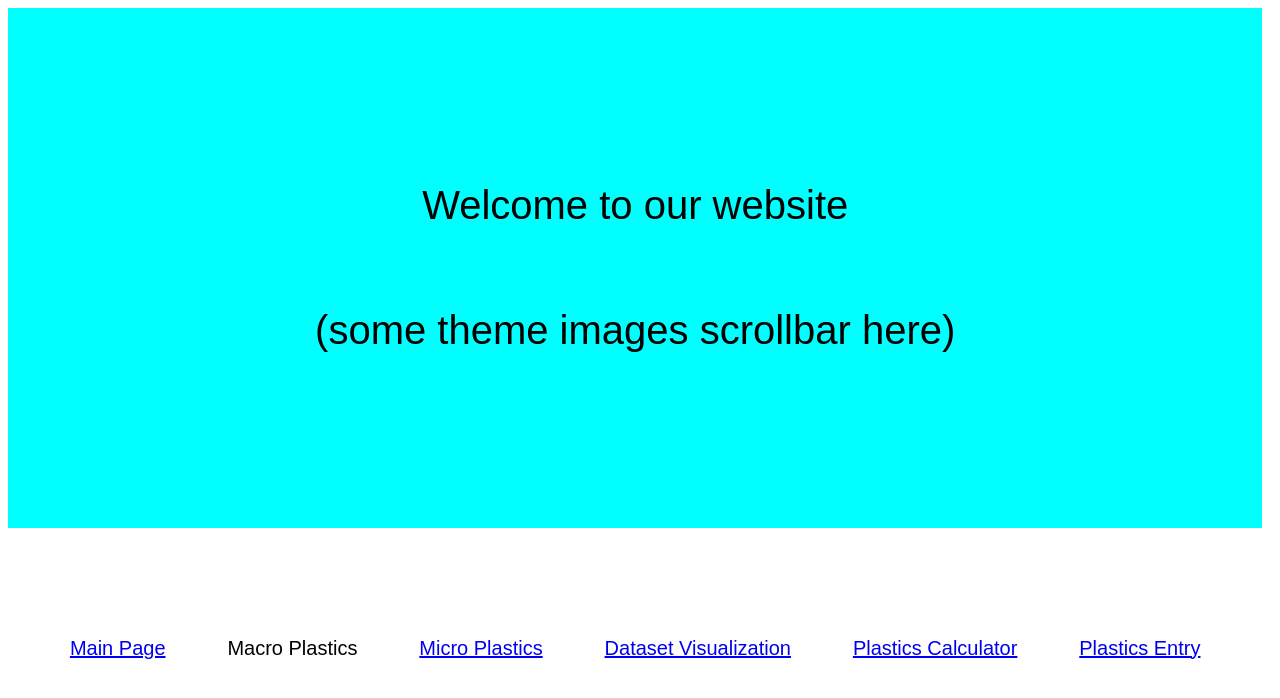
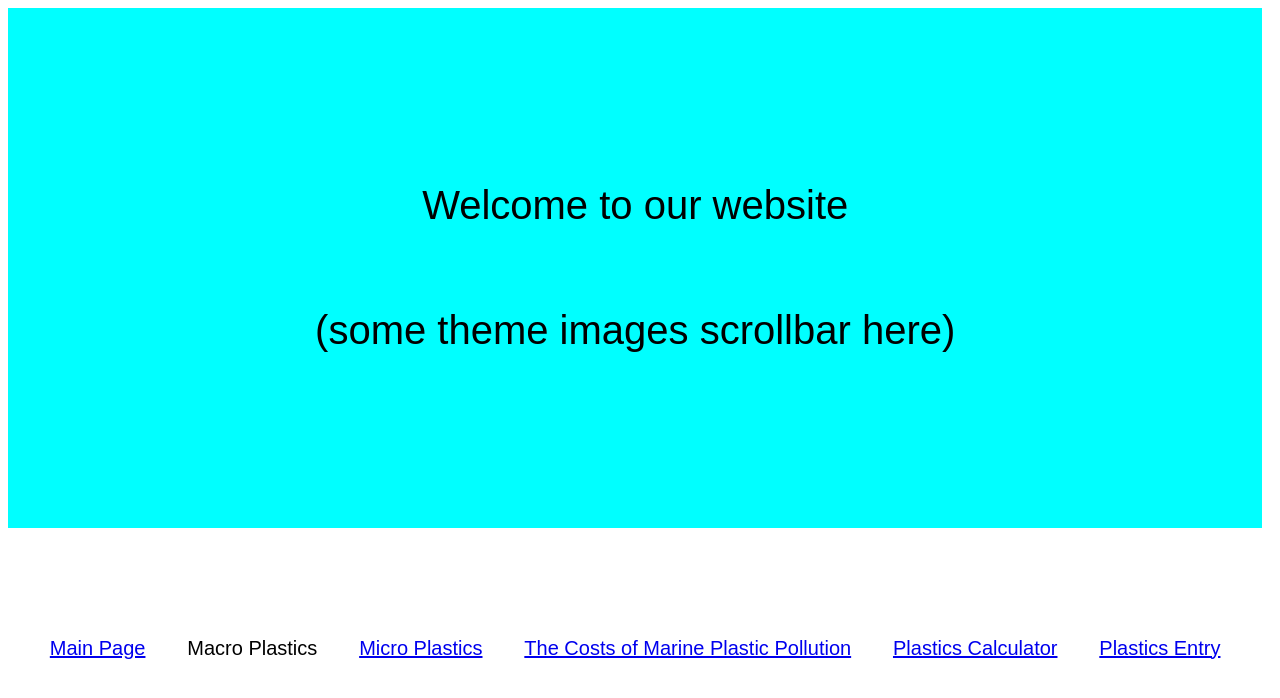
Before and after one commit to quincychen0127/top_PDSG, a React (Create React App) app: page / in a window 1280 px wide. Shown: the top 698 px of the page. Built offline with nearby package versions, Linux system fonts and the light colour scheme.

Commit message:
Update WelcomePage.jsx

```diff
--- a/src/pages/WelcomePage.jsx
+++ b/src/pages/WelcomePage.jsx
@@ -22,7 +22,7 @@
                         <Link to="/MicroPlastics">Micro Plastics</Link>
                     </div>
                     <div className="SubPageTopic">
-                        <Link to="/VisualizationPage">Dataset Visualization</Link>
+                        <Link to="/VisualizationPage">The Costs of Marine Plastic Pollution </Link>
                     </div>
                     <div className="SubPageTopic">
                         <Link to="/Calculator">Plastics Calculator</Link>
```
